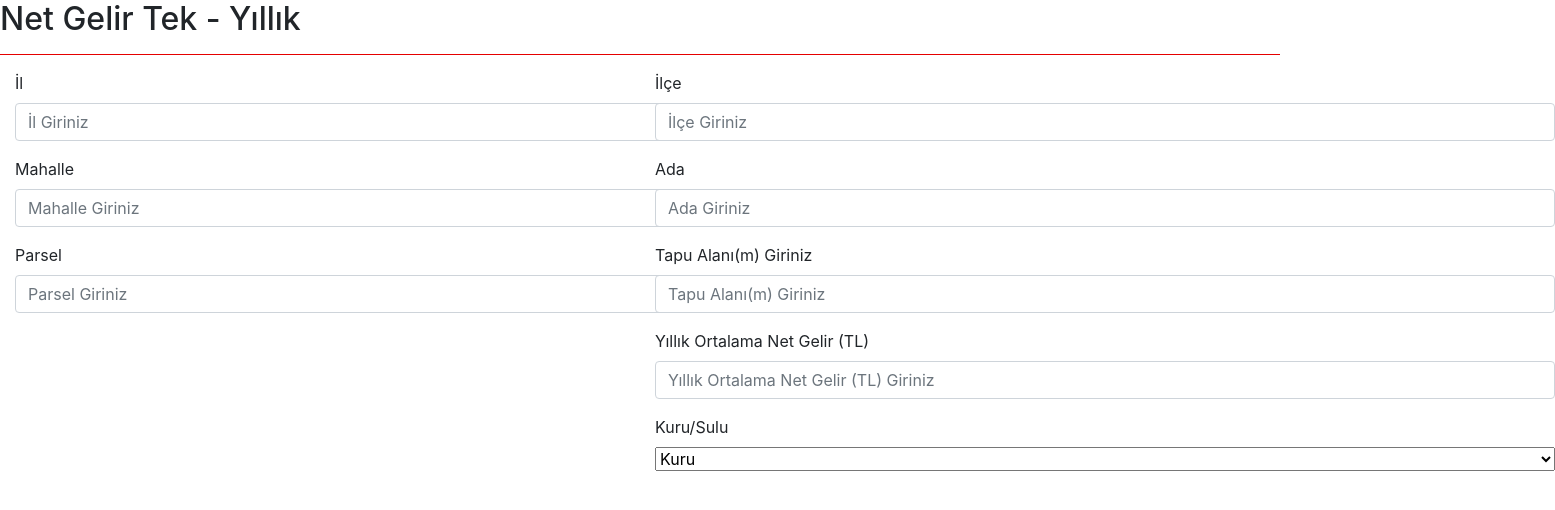
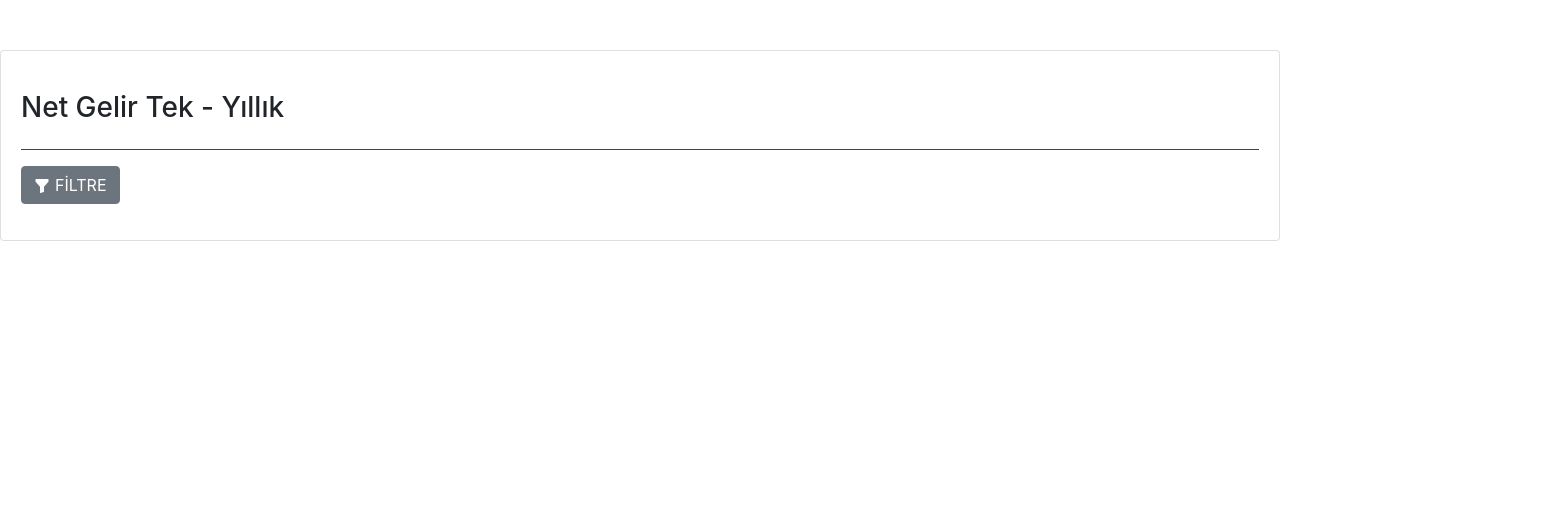
Before and after one commit to MeteHanBicer/NetGelirTekYillik-Filtre, an Angular app in the folder netgelirtekyillik/: page / in a window 1280 px wide. Shown: the top 510 px of the page, 1555 px wide, since content can reach past the window. Built offline with nearby package versions, Linux system fonts and the light colour scheme.

Commit message:
commit v3

```diff
--- a/netgelirtekyillik/angular.json
+++ b/netgelirtekyillik/angular.json
@@ -27,7 +27,9 @@
               "src/styles.css"
             ],
             "scripts": [
-              "node_modules/bootstrap/dist/js/bootstrap.min.js"
+              "node_modules/jquery/dist/jquery.min.js",
+              "node_modules/bootstrap/dist/js/bootstrap.min.js",
+              "node_modules/jquery/dist/jquery.js"
             ]
           },
           "configurations": {
--- a/netgelirtekyillik/package.json
+++ b/netgelirtekyillik/package.json
@@ -21,7 +21,9 @@
     "@angular/router": "~7.1.0",
     "bootstrap": "^4.6.0",
     "core-js": "^2.5.4",
+    "jquery": "^3.6.0",
     "rxjs": "~6.3.3",
+    "save": "^2.4.0",
     "tslib": "^1.9.0",
     "zone.js": "~0.8.26"
   },
--- a/netgelirtekyillik/src/app/netgelirtekyillik/netgelirtekyillik.component.html
+++ b/netgelirtekyillik/src/app/netgelirtekyillik/netgelirtekyillik.component.html
@@ -1,8 +1,16 @@
-<h2>Net Gelir Tek - Yıllık</h2>
+<div style="margin-top: 50px;" class="card card-body">
+<h3 style="margin-top: 20px;">Net Gelir Tek - Yıllık</h3>
 <hr width="100%" color="red" size="2">
 
+<p>
+  <a class="btn btn-secondary" data-toggle="collapse" href="#collapseExample" role="button" aria-expanded="false" aria-controls="collapseExample"><svg style="margin-right: 5px;" xmlns="http://www.w3.org/2000/svg" width="16" height="16" fill="currentColor" class="bi bi-funnel-fill" viewBox="0 0 16 16">
+    <path d="M1.5 1.5A.5.5 0 0 1 2 1h12a.5.5 0 0 1 .5.5v2a.5.5 0 0 1-.128.334L10 8.692V13.5a.5.5 0 0 1-.342.474l-3 1A.5.5 0 0 1 6 14.5V8.692L1.628 3.834A.5.5 0 0 1 1.5 3.5v-2z"/>
+  </svg>FİLTRE
+  </a>
+</p>
+<div class="collapse" id="collapseExample">
 <form>
-    <div class="col-md-6 form-group" style="float: left;">
+    <div class="col-md-6 form-group"  style="float: left;">
         <div class="form-group">
       <label for="il" >İl </label>
       <input type="text" class="form-control" style="width: 900px;" id="ilid" placeholder="İl Giriniz">
@@ -15,6 +23,14 @@
         <label for="il" >Parsel </label>
         <input type="text" class="form-control" style="width: 900px;" id="ilid" placeholder="Parsel Giriniz">
       </div>
+      <div class="form-group">
+        <label for="il" >Nitelik </label>
+        <input type="text" class="form-control" style="width: 900px;" id="ilid" placeholder="Nitelik Giriniz">
+      </div>
+      <div class="form-group">
+        <label for="il" >Yıl </label>  <input class="form-check-input" type="radio" style="margin-left: 640px;"  #radio1 name="exampleRadios" id="exampleRadios3" value="option3">  <label class="form-check-label" for="exampleRadios3" style="color: red; float: right; margin-right: 35px;">Değer aralığı girmek istiyorum.</label>
+        <input  type="text" class="form-control" style="width: 900px;" id="ilid" placeholder="Yıl Giriniz">
+      </div>
     </div>
     <div class="col-md-6 form-group" style="float: left;">
         <div class="form-group">
@@ -26,22 +42,25 @@
         <input type="text" class="form-control" style="width: 900px;" id="ilid" placeholder="Ada Giriniz">
       </div>
       <div class="form-group">
-        <label for="il" >Tapu Alanı(m) Giriniz </label>
-        <input type="text" class="form-control" style="width: 900px;" id="ilid" placeholder="Tapu Alanı(m) Giriniz">
+        <label for="il" >Tapu Alanı (m²)</label> <input class="form-check-input" type="radio" style="margin-left: 555px;" name="exampleRadios2" id="exampleRadios2" value="option2">  <label class="form-check-label" for="exampleRadios2" style="color: red; float: right; margin-right: 35px;">Değer aralığı girmek istiyorum.</label>
+        <input type="text" class="form-control" style="width: 900px;" id="ilid" placeholder="Tapu Alanı (m²) Giriniz">
       </div>
       <div class="form-group">
-        <label for="il" >Yıllık Ortalama Net Gelir (TL) </label>
+        <label for="il" >Yıllık Ortalama Net Gelir (TL) </label> <input class="form-check-input" type="radio" style="margin-left: 458px;" name="exampleRadios1" id="exampleRadios1" value="option">  <label class="form-check-label" for="exampleRadios" style="color: red; float: right; margin-right: 35px;">Değer aralığı girmek istiyorum.</label>
         <input type="text" class="form-control" style="width: 900px;" id="ilid" placeholder="Yıllık Ortalama Net Gelir (TL) Giriniz">
       </div>
       <div class="form-group">
         <label for="il" >Kuru/Sulu</label>
-        <select class="form-select" aria-label="Default select example" style="width: 900px;">
-            <!-- <option selected>Seçiniz</option> -->
+        <select class="form-select" aria-label="Default select example" style="width: 900px;height: 35px;" >
+          <option >Seçiniz</option>
             <option value="1">Kuru</option>
             <option value="2">Sulu</option>
           </select>
       </div>
+      <button  type="button" class="btn btn-dark" style="float: right;margin-right: 30px;margin-top:10px ;"><svg style="margin-right: 5px;" xmlns="http://www.w3.org/2000/svg" width="16" height="16" fill="currentColor" class="bi bi-funnel-fill" viewBox="0 0 16 16">
+        <path d="M1.5 1.5A.5.5 0 0 1 2 1h12a.5.5 0 0 1 .5.5v2a.5.5 0 0 1-.128.334L10 8.692V13.5a.5.5 0 0 1-.342.474l-3 1A.5.5 0 0 1 6 14.5V8.692L1.628 3.834A.5.5 0 0 1 1.5 3.5v-2z"/>
+      </svg>Fitrele</button>
       </div>
-
-    <!-- <button type="submit" style="float: right;" class="btn btn-primary">Filtrele</button> -->
   </form>
+</div>
+</div>
```
Also changed, not shown: 1 other file (tests, documents, lock files or other folders).
